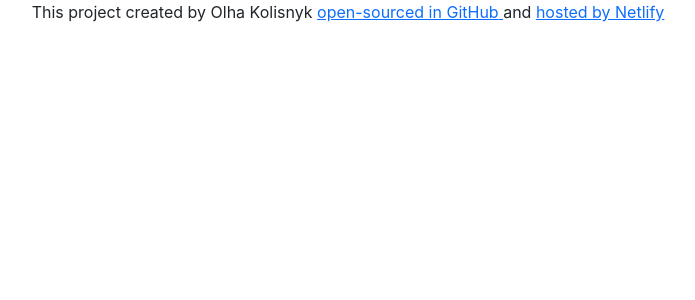
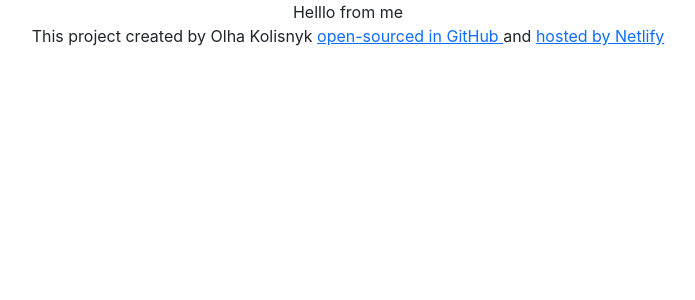
Before and after one commit to Olha1304/react-5, a JavaScript app: page / in a window 1280 px wide. Shown: the top 300 px of the page, without its empty margins (292-987 px from the left). Built offline with nearby package versions, Linux system fonts and the light colour scheme; the HTML template or start-up script is replaced by a standard one.

Commit message:
Add new component Weather.js included to App.js

```diff
--- a/src/App.js
+++ b/src/App.js
@@ -1,8 +1,9 @@
 import "./App.css";
-
+import Weather from "./Weather";
 export default function App() {
   return (
     <div className="App">
+      <Weather />
       <footer>
         This project created by Olha Kolisnyk{" "}
         <a href="https://github.com/Olha1304/react-5.git">
--- /dev/null
+++ b/src/Weather.js
@@ -0,0 +1,5 @@
+import React from "React";
+
+export default function Weather() {
+  return <div>Helllo from me</div>;
+}
```
